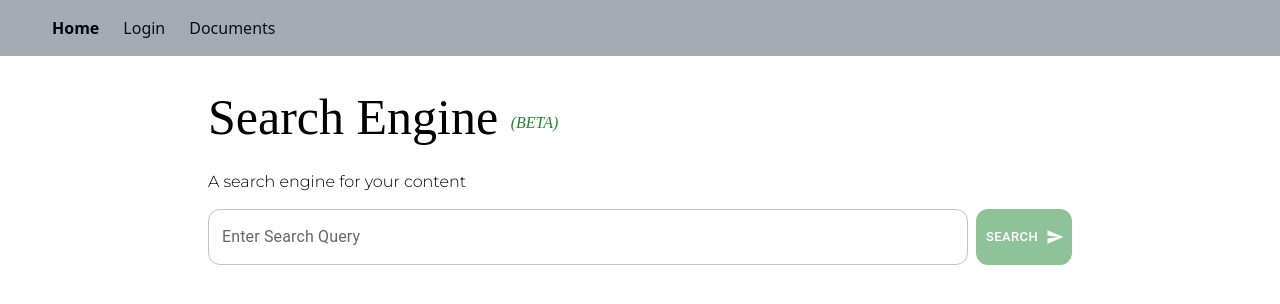
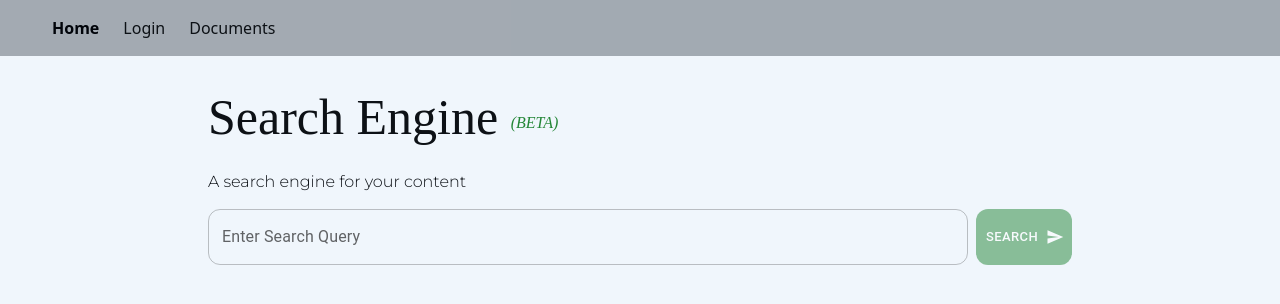
Before and after one commit to darshan-hindocha/search-engine, a Next.js app in the folder frontend/: page / in a window 1280 px wide. Shown: the top 304 px of the page. Built offline with nearby package versions, Linux system fonts and the light colour scheme; a web font is replaced by a local one.

Commit message:
try this to fix the dark background

```diff
--- a/frontend/styles/globals.css
+++ b/frontend/styles/globals.css
@@ -2,6 +2,10 @@
 @tailwind components;
 @tailwind utilities;
 
+html {
+  min-width: 360px;
+  scroll-behavior: smooth;
+}
 
 @layer base {
   h1 {
@@ -26,6 +30,10 @@
 }
 
 #__next {
+  @apply bg-gray-50 text-gray-800;
+  display: flex;
+  flex-direction: column;
+  min-height: 100vh;
 }
 
 a {
```
